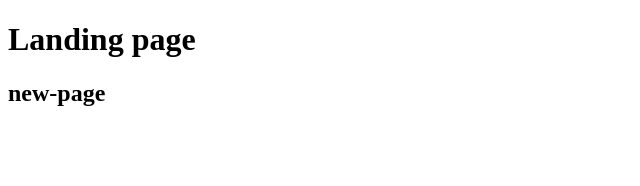
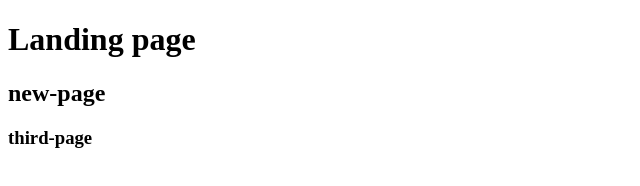
Before and after one commit to akin014/landing-page, a plain HTML site: page index.html in a window 1280 px wide. Shown: the whole page, without its empty margins (0-640 px from the left). Drawn offline with Linux system fonts and the light colour scheme.

Commit message:
Added third page

```diff
--- a/index.html
+++ b/index.html
@@ -8,5 +8,6 @@
 <body>
     <h1>Landing page</h1>
     <h2>new-page</h2>
+    <h3>third-page</h3>
 </body>
 </html>
```
